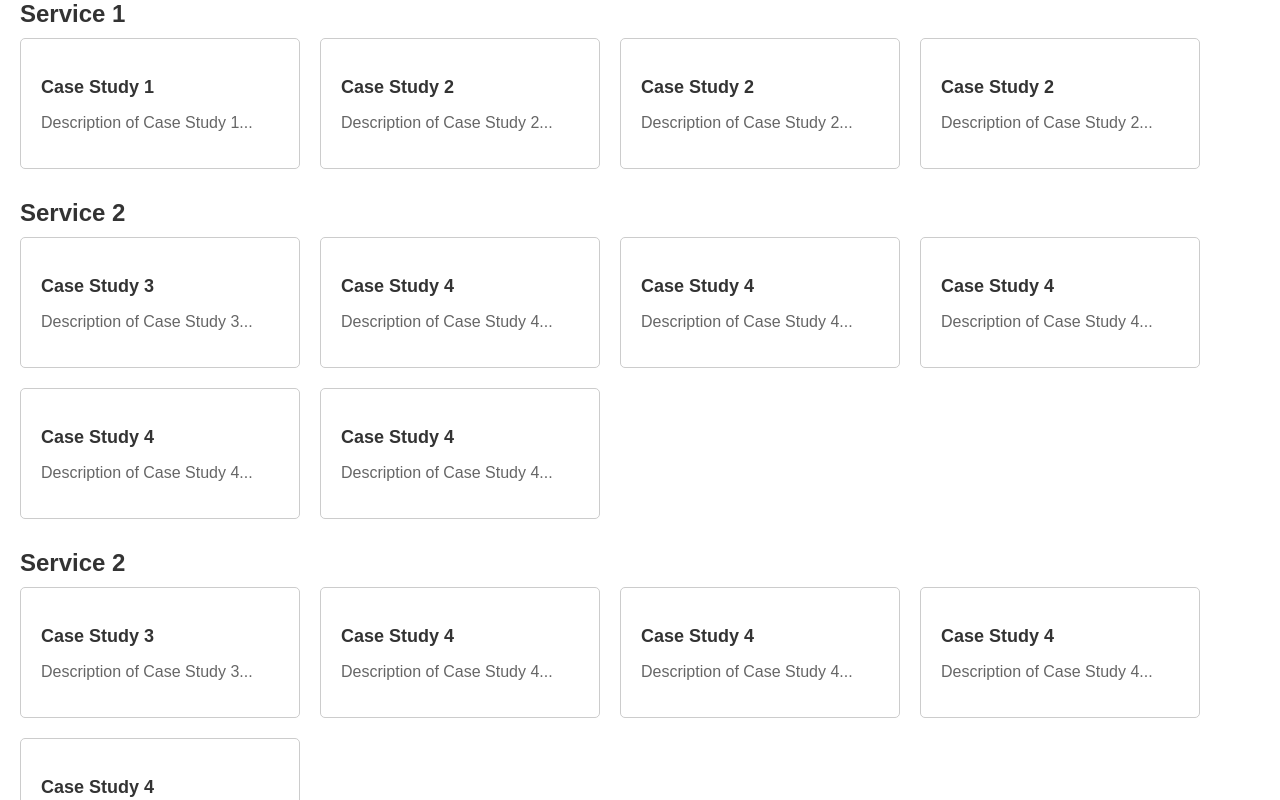
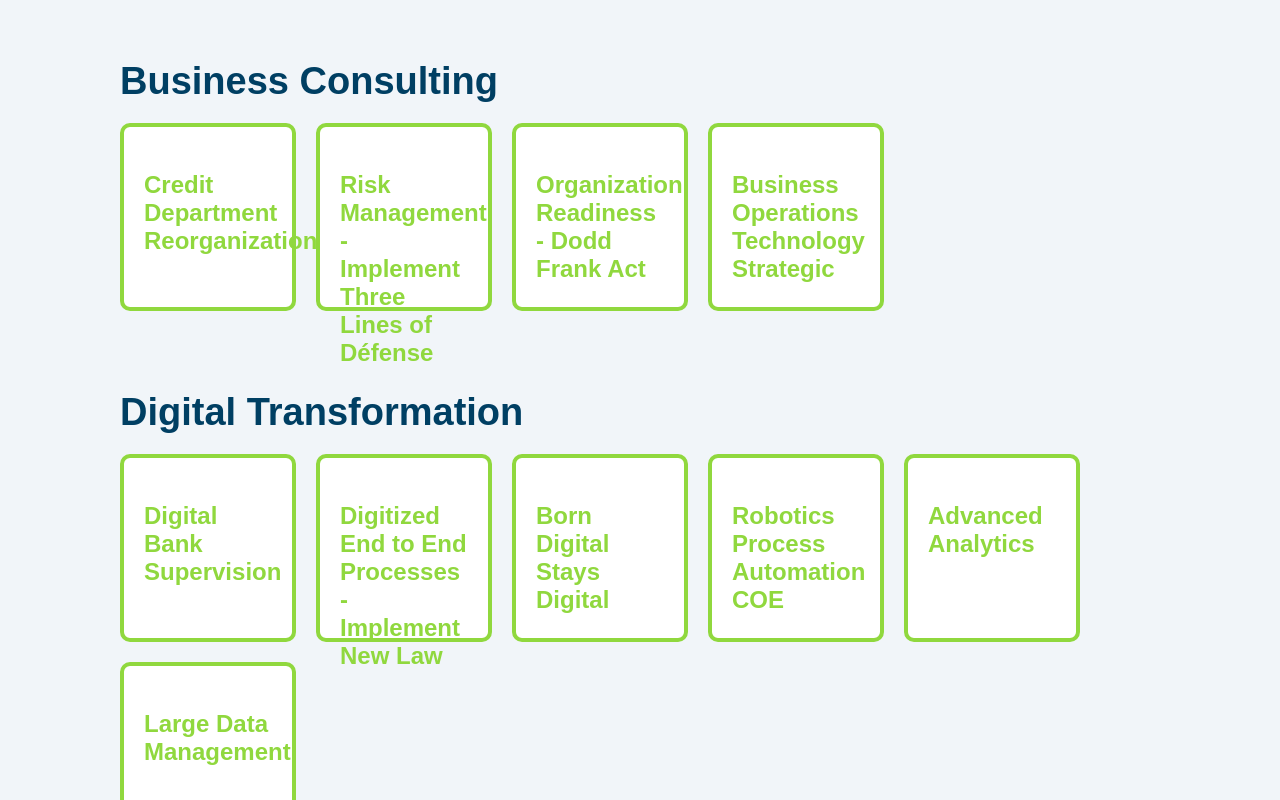
Before and after one commit to vivekpoth/bxtweb, a React (Create React App) app: page /resources in a window 1280 px wide. Shown: the part 780-1580 px from the top of the page. Built offline with nearby package versions, Linux system fonts and the light colour scheme.

Commit message:
cooked the resources page

```diff
--- /dev/null
+++ b/src/components/CaseStudyForm.js
@@ -0,0 +1,54 @@
+import React, { useState } from 'react';
+import '../styles/CaseStudyForm.css'
+
+function CaseStudyForm({ selectedCaseStudy, onClose, onSubmit }) {
+  const [name, setName] = useState('');
+  const [company, setCompany] = useState('');
+  const [email, setEmail] = useState('');
+
+  const handleSubmit = (e) => {
+    e.preventDefault();
+    // Send the user's information and selected case study to the server
+    onSubmit({ name, company, email, caseStudy: selectedCaseStudy });
+    // Close the form
+    onClose();
+  };
+
+  return (
+    <div className="caseStudyForm">
+      <h3>{selectedCaseStudy.title}</h3>
+      <form onSubmit={handleSubmit}>
+        <div className="form-group">
+          <label>Full Name*</label>
+          <input
+            type="text"
+            value={name}
+            onChange={(e) => setName(e.target.value)}
+            required
+          />
+        </div>
+        <div className="form-group">
+          <label>Company Name*:</label>
+          <input
+            type="text"
+            value={company}
+            onChange={(e) => setCompany(e.target.value)}
+            required
+          />
+        </div>
+        <div className="form-group">
+          <label>Company Email*</label>
+          <input
+            type="email"
+            value={email}
+            onChange={(e) => setEmail(e.target.value)}
+            required
+          />
+        </div>
+        <button type="submit">Submit</button>
+      </form>
+    </div>
+  );
+}
+
+export default CaseStudyForm;
--- a/src/pages/Home.js
+++ b/src/pages/Home.js
@@ -19,7 +19,7 @@
       <div className="cardSection">
           <h1>What We Do</h1>
         <div className="cardContainer">
-          <Link to="/whatwedo#section3">
+          <Link to="/whatwedo#section4">
             <div className="card">
                 <h2>Business Consulting</h2>
                 <p>Achieve organizational growth, efficiency, and competitiveness. Our approach enables you to navigate challenges and seize opportunities in an ever-changing financial landscape.</p>
--- a/src/pages/Resources.js
+++ b/src/pages/Resources.js
@@ -1,111 +1,107 @@
-import React from 'react';
+import React, {useState} from 'react';
 import '../styles/Resources.css';
 import BannerImage from '../assets/gradient.png';
+import CaseStudyForm from '../components/CaseStudyForm';
 
 function Resources() {
   // Sample case studies data organized by service
   const services = [
     {
-      name: 'Service 1',
+      name: 'Business Consulting',
       caseStudies: [
         {
-          title: 'Case Study 1',
-          description: 'Description of Case Study 1...',
+          title: 'Credit Department Reorganization',
         },
         {
-          title: 'Case Study 2',
-          description: 'Description of Case Study 2...',
+          title: 'Risk Management - Implement Three Lines of Défense',
         },
         {
-          title: 'Case Study 2',
-          description: 'Description of Case Study 2...',
+          title: 'Organization Readiness - Dodd Frank Act',
         },
         {
-          title: 'Case Study 2',
-          description: 'Description of Case Study 2...',
+          title: 'Business Operations Technology Strategic',
         },
         // Add more case studies for Service 1
       ],
     },
     {
-      name: 'Service 2',
+      name: 'Digital Transformation',
       caseStudies: [
         {
-          title: 'Case Study 3',
-          description: 'Description of Case Study 3...',
+          title: 'Digital Bank Supervision',
         },
         {
-          title: 'Case Study 4',
-          description: 'Description of Case Study 4...',
+          title: 'Digitized End to End Processes - Implement New Law',
         },
         {
-          title: 'Case Study 4',
-          description: 'Description of Case Study 4...',
+          title: 'Born Digital Stays Digital',
         },
         {
-          title: 'Case Study 4',
-          description: 'Description of Case Study 4...',
+          title: 'Robotics Process Automation COE',
         },
         {
-          title: 'Case Study 4',
-          description: 'Description of Case Study 4...',
+          title: 'Advanced Analytics',
         },
         {
-          title: 'Case Study 4',
-          description: 'Description of Case Study 4...',
+          title: 'Large Data Management',
         },
         // Add more case studies for Service 2
       ],
     },
     {
-      name: 'Service 2',
+      name: 'Product Management',
       caseStudies: [
         {
-          title: 'Case Study 3',
-          description: 'Description of Case Study 3...',
+          title: 'Product Led Organization',
         },
         {
-          title: 'Case Study 4',
-          description: 'Description of Case Study 4...',
+          title: 'Branch Operations Redesign',
         },
         {
-          title: 'Case Study 4',
-          description: 'Description of Case Study 4...',
+          title: 'Loan Origination Technology Modernization',
         },
         {
-          title: 'Case Study 4',
-          description: 'Description of Case Study 4...',
+          title: 'Application Rationalization',
         },
         {
-          title: 'Case Study 4',
-          description: 'Description of Case Study 4...',
+          title: 'Board Business Cases',
         },
         // Add more case studies for Service 2
       ],
     },
     {
-      name: 'Service 2',
+      name: 'Agile Program / Project Management',
       caseStudies: [
         {
-          title: 'Case Study 3',
-          description: 'Description of Case Study 3...',
+          title: 'Enterprise Project/Portfolio Management',
         },
         {
-          title: 'Case Study 4',
-          description: 'Description of Case Study 4...',
+          title: 'Information Security PMO',
         },
         {
-          title: 'Case Study 4',
-          description: 'Description of Case Study 4...',
+          title: 'Agile Transformation',
         },
         {
-          title: 'Case Study 4',
-          description: 'Description of Case Study 4...',
+          title: 'Independent Verification and Validation (IV&V)',
         },
         // Add more case studies for Service 2
       ],
     },
   ];
+
+  const [selectedCaseStudy, setSelectedCaseStudy] = useState(null);
+  const [isFormVisible, setFormVisible] = useState(false);
+  const closeModal = () => {
+    setFormVisible(false);
+  };
+
+  // Handle form submission, send email, and close the form
+  const handleSubmitForm = (formData) => {
+    console.log('Form submitted:', formData);
+
+  };
+
+
 
   return (
     <div>
@@ -115,22 +111,39 @@
           <p>Explore our case studies by service.</p>
         </div>
       </div>
-      <div className="caseStudies">
+      <div className="caseStudies2">
         {services.map((service, index) => (
           <div className="service" key={index}>
             <h2>{service.name}</h2>
             <div className="caseStudiesList">
               {service.caseStudies.map((caseStudy, caseIndex) => (
-                <div className="caseStudy" key={caseIndex}>
+                <div
+                  className="caseStudy"
+                  key={caseIndex}
+                  onClick={() => {
+                    setSelectedCaseStudy(caseStudy);
+                    setFormVisible(true);
+                  }}
+                >
                   <h3>{caseStudy.title}</h3>
-                  <p>{caseStudy.description}</p>
-                  {/* Add a button here to handle form display */}
                 </div>
               ))}
             </div>
           </div>
         ))}
       </div>
+      {/* Display the form if a case study is selected */}
+      {isFormVisible && (
+        <div className="modalOverlay" onClick={closeModal}>
+          <div className="modalContent" onClick={(e) => e.stopPropagation()}>
+            <CaseStudyForm
+              selectedCaseStudy={selectedCaseStudy}
+              onClose={closeModal}
+              onSubmit={handleSubmitForm}
+            />
+          </div>
+        </div>
+      )}
     </div>
   );
 }
--- /dev/null
+++ b/src/styles/CaseStudyForm.css
@@ -0,0 +1,52 @@
+.caseStudyForm {
+    background-color: #fff;
+    padding: 20px;
+    box-shadow: 0 0 10px rgba(0, 0, 0, 0.2);
+    max-width: 400px;
+    margin: 0 auto;
+    text-align: center;
+  }
+
+  .caseStudyForm h3 {
+    font-size: 1.5rem;
+    margin-bottom: 20px;
+  }
+
+  .caseStudyForm form {
+    display: flex;
+    flex-direction: column;
+    align-items: center;
+  }
+
+  .caseStudyForm .form-group {
+    margin-bottom: 15px;
+    width: 100%;
+  }
+
+  .caseStudyForm label {
+    font-weight: bold;
+    display: block;
+    margin-bottom: 5px;
+  }
+
+  .caseStudyForm input[type="text"],
+  .caseStudyForm input[type="email"] {
+    width: 100%;
+    padding: 10px;
+    padding-right: 0px;
+    border: 1px solid #ccc;
+    border-radius: 5px;
+  }
+
+  .caseStudyForm button {
+    background-color: #007bff;
+    color: #fff;
+    border: none;
+    border-radius: 5px;
+    padding: 10px 20px;
+    cursor: pointer;
+  }
+
+  .caseStudyForm button:hover {
+    background-color: #8fdf8c;
+  }
--- a/src/styles/Resources.css
+++ b/src/styles/Resources.css
@@ -1,17 +1,18 @@
-
-  /* Styles for the services and case studies section */
-  .caseStudies {
+.caseStudies2 {
     padding: 20px;
+    background-color: #F1F5F9;
   }
 
   .service {
     margin-bottom: 30px;
+    margin-left: 100px;
   }
 
   .service h2 {
-    font-size: 24px;
-    margin-bottom: 10px;
-    color: #333333;
+    font-size: 38px;
+    margin-bottom: 20px;
+    margin-top: 80px;
+    color: #003F63;
   }
 
   .caseStudiesList {
@@ -21,81 +22,56 @@
   }
 
   .caseStudy {
-    width: calc(20% - 10px); /* Adjust for your desired column layout */
+    width: calc(20% - 100px);
+    height: 140px;
     padding: 20px;
-    border: 1px solid #cccccc;
-    border-radius: 5px;
+    border: 4px solid #90d83e;
+    border-radius: 10px;
     background-color: #ffffff;
+    transition: transform 0.3s ease, box-shadow 0.3s ease, background-color 0.3s ease;
+    position: relative;
+  }
+
+  .caseStudy:hover {
+    background-color: #e2ffff; /* Change to a primary color on hover */
+    transform: translateY(-5px);
+    box-shadow: 0px 24px 60px #e2ffff; /* Enhance shadow on hover */
   }
 
   .caseStudy h3 {
+    font-size: 24px;
+    color: #90d83e; /* Use a bright green color for case study titles */
+  }
+
+  .caseStudy p {
     font-size: 18px;
-    margin-bottom: 10px;
     color: #333333;
   }
 
-  .caseStudy p {
-    font-size: 16px;
-    color: #666666;
-  }
-
-  /* Button styles (for displaying the form) */
-  .requestButton {
-    background-color: #0094CB;
-    color: #ffffff;
-    padding: 10px 20px;
-    border: none;
-    border-radius: 5px;
-    cursor: pointer;
-    transition: background-color 0.3s ease;
-  }
-
-  .requestButton:hover {
-    background-color: #00749E;
-  }
-
-  /* Form styles (customize as needed) */
-  .formContainer {
-    display: none; /* Hide the form by default */
-    justify-content: center;
-    align-items: center;
+  .modalOverlay {
     position: fixed;
     top: 0;
     left: 0;
     width: 100%;
     height: 100%;
-    background-color: rgba(0, 0, 0, 0.5);
-    z-index: 999;
+    background: rgba(0, 0, 0, 0.6); /* Semi-transparent background */
+    display: flex;
+    justify-content: center;
+    align-items: center;
+    z-index: 1000; /* Ensure the modal is above other content */
   }
 
-  .form {
-    background-color: #ffffff;
+  /* Modal Content Styles */
+  .modalContent {
+    background-color: #fff;
+    border: 1px solid #ccc;
+    border-radius: 5px;
     padding: 20px;
-    border-radius: 5px;
-    box-shadow: 0px 0px 10px rgba(0, 0, 0, 0.5);
+    box-shadow: 0 0 10px rgba(0, 0, 0, 0.2);
+    max-width: 400px;
+    text-align: center;
   }
 
-  .form input {
-    width: 100%;
-    margin-bottom: 10px;
-    padding: 10px;
-    border: 1px solid #cccccc;
-    border-radius: 5px;
-    font-size: 16px;
-  }
-
-  .form button {
-    background-color: #0094CB;
-    color: #ffffff;
-    padding: 10px 20px;
-    border: none;
-    border-radius: 5px;
-    cursor: pointer;
-  }
-
-  .form button:hover {
-    background-color: #00749E;
-  }
 
   /* Responsive styles (customize as needed) */
   @media screen and (max-width: 768px) {
--- a/src/styles/Story.css
+++ b/src/styles/Story.css
@@ -1,7 +1,7 @@
 .ourStory {
     display: flex;
     justify-content: center;
-    background-color: #003F63;
+    background-color: #F1F5F9;
     padding: 50px 0;
   }
 
@@ -23,6 +23,7 @@
   .ourStory h1 {
     font-size: 36px;
     margin-bottom: 20px;
+    color: #003F63;
   }
 
   .ourStory p {
```
